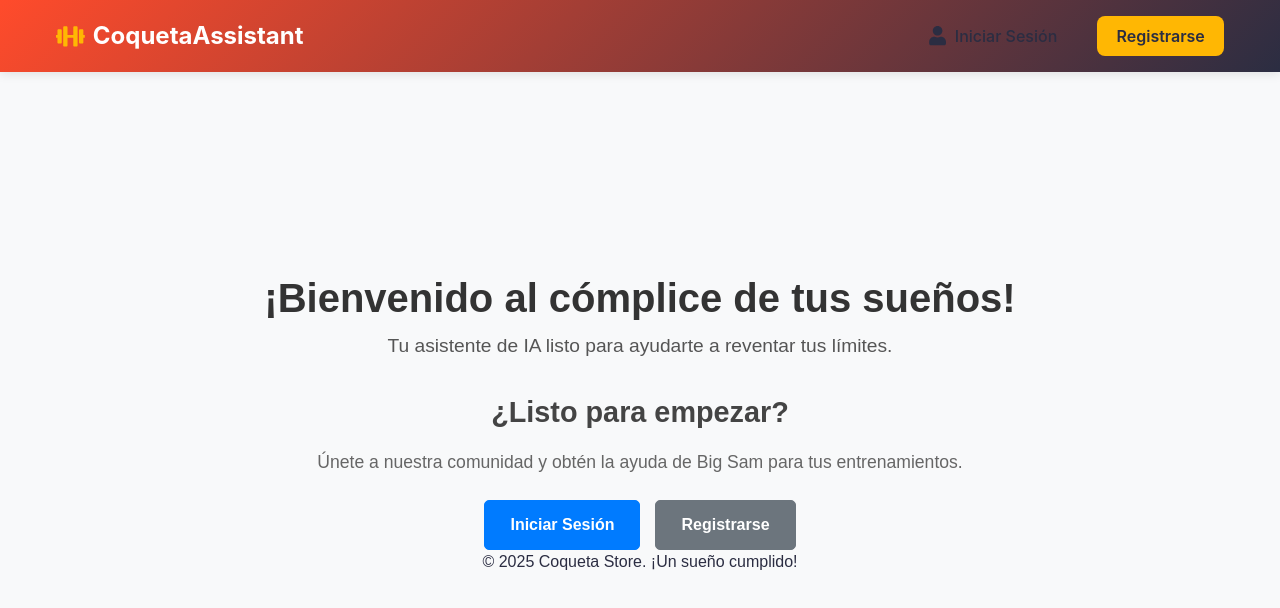
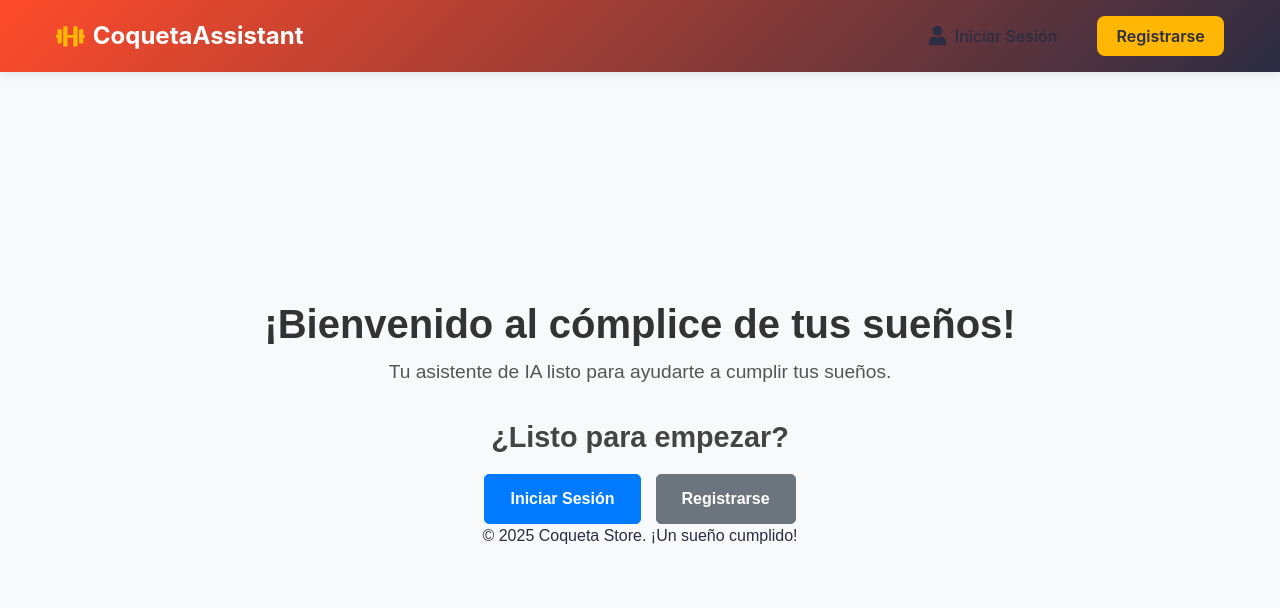
Before and after one commit to J0hnAr1as/Coqueta_Frontend, a React (Vite) app: page / in a window 1280 px wide. Shown: the top 608 px of the page. Built offline with nearby package versions, Linux system fonts and the light colour scheme; no server answers.

Commit message:
Se suben correcciones

```diff
--- a/src/pages/HomePage.jsx
+++ b/src/pages/HomePage.jsx
@@ -11,7 +11,7 @@ function HomePage() {
         <div className="homepage-container">
             <header className="homepage-header">
                 <h1>¡Bienvenido al cómplice de tus sueños!</h1>
-                <p>Tu asistente de IA listo para ayudarte a reventar tus límites.</p>
+                <p>Tu asistente de IA listo para ayudarte a cumplir tus sueños.</p>
             </header>
 
             <main className="homepage-content">
@@ -26,7 +26,6 @@ function HomePage() {
                 ) : (
                     <div className="guest-welcome">
                         <h2>¿Listo para empezar?</h2>
-                        <p>Únete a nuestra comunidad y obtén la ayuda de Big Sam para tus entrenamientos.</p>
                         <div className="homepage-actions">
                             <Link to="/login" className="homepage-button primary">
                                 Iniciar Sesión
```
